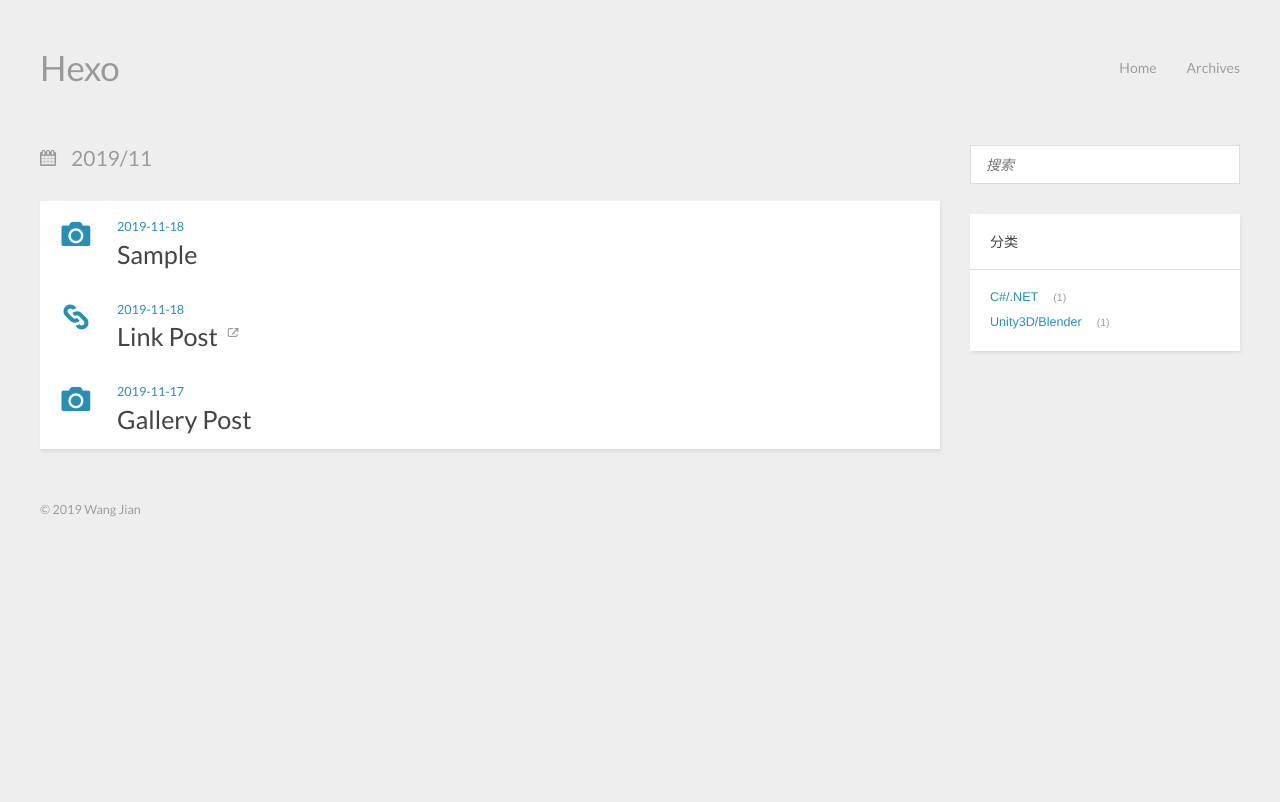
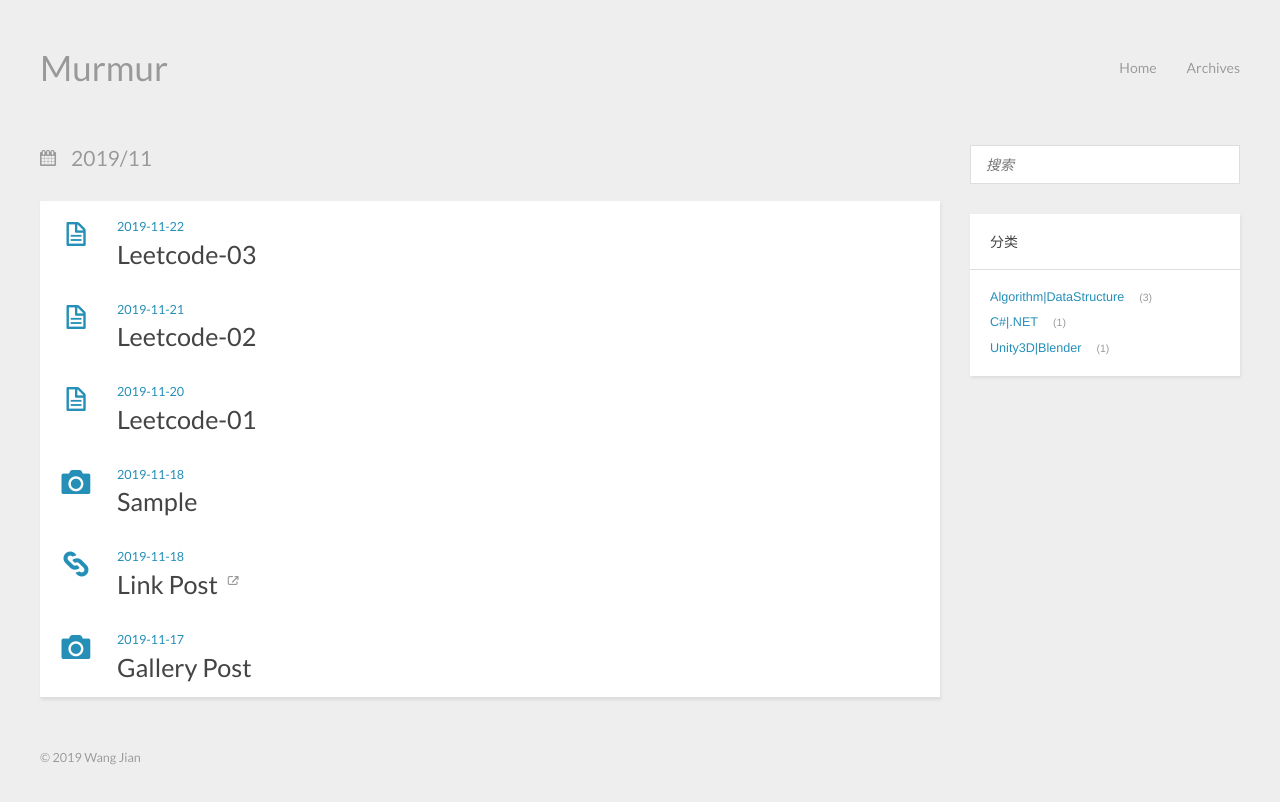
Before and after one commit to TrickyRat/trickyrat.github.io, a plain HTML site: page archives/2019/11/index.html in a window 1280 px wide. Drawn offline with Linux system fonts and the light colour scheme.

```diff
--- a/archives/2019/11/index.html
+++ b/archives/2019/11/index.html
@@ -3,21 +3,21 @@
 <head>
   <meta charset="utf-8">
 
-  <title>归档：2019/11 | Hexo</title>
+  <title>归档：2019/11 | Murmur</title>
   <meta name="author" content="Wang Jian">
 
 
   <meta name="viewport" content="width=device-width, initial-scale=1, maximum-scale=1">
 
 
-  <meta property="og:site_name" content="Hexo"/>
+  <meta property="og:site_name" content="Murmur"/>
 
 
     <meta property="og:image" content=""/>
 
 
   <link href="/favicon.png" rel="icon">
-  <link rel="alternate" href="/atom.xml" title="Hexo" type="application/atom+xml">
+  <link rel="alternate" href="/atom.xml" title="Murmur" type="application/atom+xml">
   <link rel="stylesheet" href="/css/style.css" media="screen" type="text/css">
   <!--[if lt IE 9]><script src="//html5shiv.googlecode.com/svn/trunk/html5.js"></script><![endif]-->
 
@@ -27,7 +27,7 @@
 
 <body>
   <header id="header" class="inner"><div class="alignleft">
-  <h1><a href="/">Hexo</a></h1>
+  <h1><a href="/">Murmur</a></h1>
   <h2><a href="/"></a></h2>
 </div>
 <nav id="main-nav" class="alignright">
@@ -48,6 +48,42 @@
 
 
   <div class="archive">
+
+      <article class="post">
+        <div class="post-content">
+          <header>
+            <div class="icon"></div>
+            <time datetime="2019-11-22T06:53:11.000Z"><a href="/2019/11/22/Leetcode-03/">2019-11-22</a></time>
+
+              <h1 class="title"><a href="/2019/11/22/Leetcode-03/">Leetcode-03</a></h1>
+
+          </header>
+        </div>
+      </article>
+
+      <article class="post">
+        <div class="post-content">
+          <header>
+            <div class="icon"></div>
+            <time datetime="2019-11-21T15:22:16.000Z"><a href="/2019/11/21/Leetcode-02/">2019-11-21</a></time>
+
+              <h1 class="title"><a href="/2019/11/21/Leetcode-02/">Leetcode-02</a></h1>
+
+          </header>
+        </div>
+      </article>
+
+      <article class="post">
+        <div class="post-content">
+          <header>
+            <div class="icon"></div>
+            <time datetime="2019-11-20T13:10:36.000Z"><a href="/2019/11/20/Leetcode-01/">2019-11-20</a></time>
+
+              <h1 class="title"><a href="/2019/11/20/Leetcode-01/">Leetcode-01</a></h1>
+
+          </header>
+        </div>
+      </article>
 
       <article class="photo">
         <div class="post-content">
@@ -93,7 +129,7 @@
   <div class="search">
   <form action="//google.com/search" method="get" accept-charset="utf-8">
     <input type="search" name="q" results="0" placeholder="搜索">
-    <input type="hidden" name="as_sitesearch" value="yoursite.com">
+    <input type="hidden" name="as_sitesearch" value="trickyrat.github.io">
   </form>
 </div>
 
@@ -103,9 +139,11 @@
   <h3 class="title">分类</h3>
   <ul class="entry">
 
-    <li><a href="/categories/C-NET/">C#/.NET</a><small>1</small></li>
+    <li><a href="/categories/Algorithm-DataStructure/">Algorithm|DataStructure</a><small>3</small></li>
 
-    <li><a href="/categories/C-NET/Unity3D-Blender/">Unity3D/Blender</a><small>1</small></li>
+    <li><a href="/categories/C-NET/">C#|.NET</a><small>1</small></li>
+
+    <li><a href="/categories/C-NET/Unity3D-Blender/">Unity3D|Blender</a><small>1</small></li>
 
   </ul>
 </div>
```
Also changed, not shown: 2019/11/17/PhotoPost/index.html (+0 -2 lines), 2019/11/18/LinkPost/index.html (+0 -2 lines), 2019/11/18/Sample/index.html (+0 -2 lines), 2019/11/20/Leetcode-01/index.html (+0 -2 lines), 2019/11/21/Leetcode-02/index.html (+0 -2 lines), 2019/11/22/Leetcode-03/index.html (+0 -2 lines), archives/2019/index.html (+45 -7 lines), archives/index.html (+45 -7 lines), categories/Algorithm-DataStructure/index.html (+30 -6 lines), categories/C-NET/Unity3D-Blender/index.html (+10 -8 lines), categories/C-NET/index.html (+10 -8 lines), index.html (+0 -2 lines).
